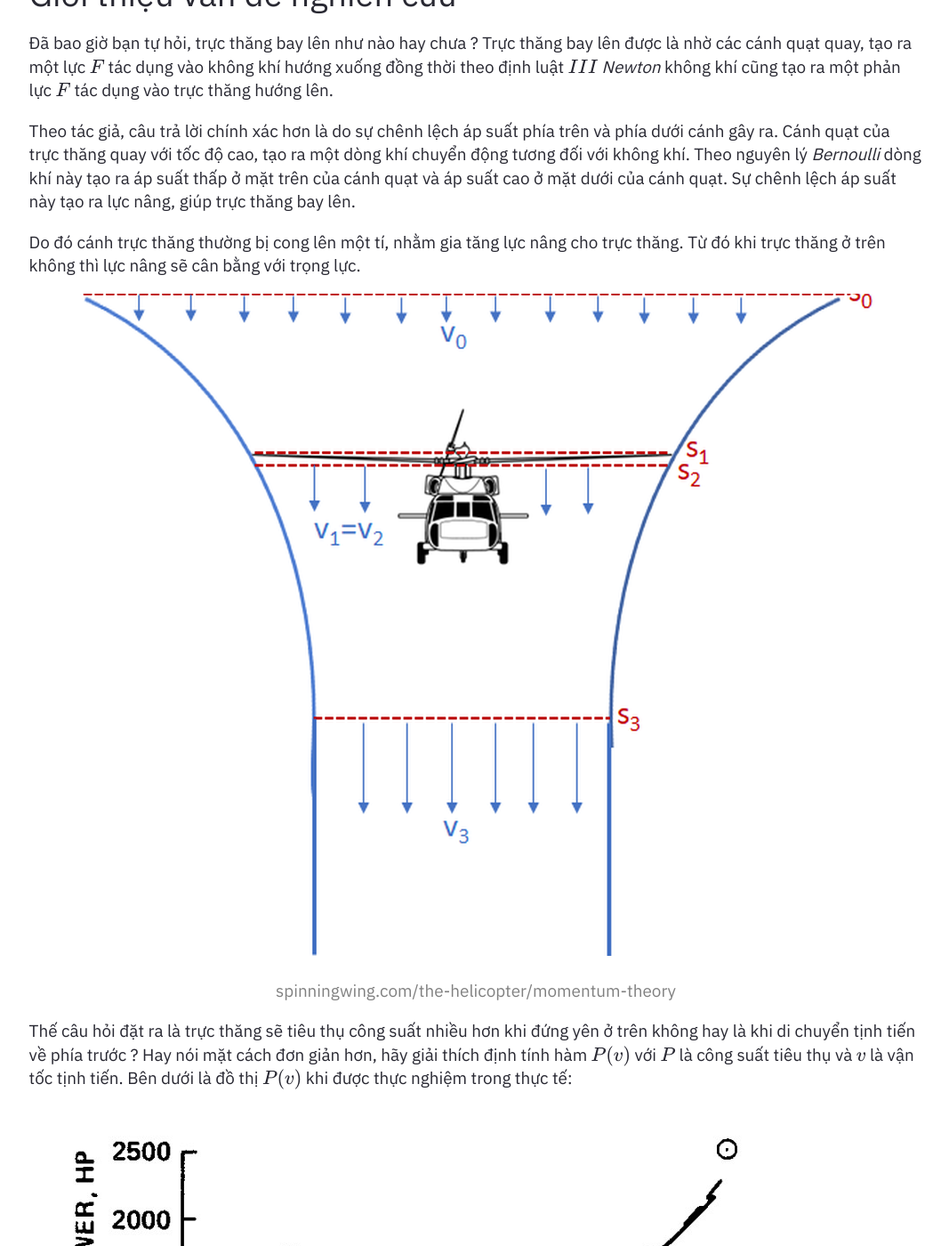
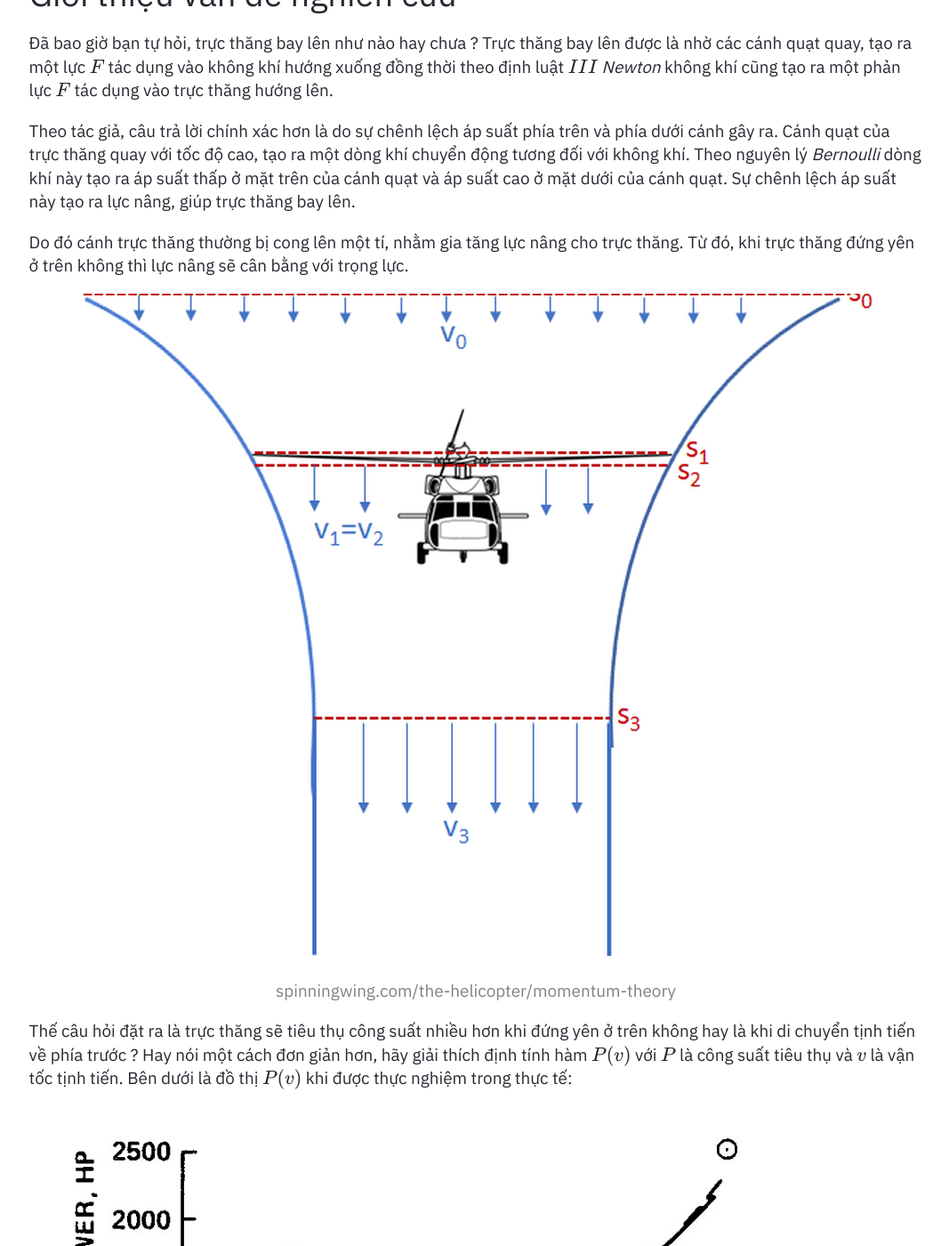
Before and after one commit to SilverTD/SilverTD.github.io, a Jekyll site: the page built from _posts/2024-1-23-Cong-Suat-Tieu-Thu-Cua-Truc-Thang.md, in a window 1280 px wide and 1400 px high, scrolled down 272 px. Shown: the whole window at 89% size, without its empty margins (105-1172 px from the left). Built offline with Jekyll 4.4.1, drawn with Linux system fonts in a browser that asks for light colours; formulas are drawn with MathJax 3.

Commit message:
Update 2024-1-23-Cong-Suat-Tieu-Thu-Cua-Truc-Thang.md

```diff
--- a/_posts/2024-1-23-Cong-Suat-Tieu-Thu-Cua-Truc-Thang.md
+++ b/_posts/2024-1-23-Cong-Suat-Tieu-Thu-Cua-Truc-Thang.md
@@ -12,14 +12,14 @@ description: Ở bài viết này, ta sẽ nghiên cứu các tính chất vật
 
 Theo tác giả, câu trả lời chính xác hơn là do sự chênh lệch áp suất phía trên và phía dưới cánh gây ra. Cánh quạt của trực thăng quay với tốc độ cao, tạo ra một dòng khí chuyển động tương đối với không khí. Theo nguyên lý <i>Bernoulli</i> dòng khí này tạo ra áp suất thấp ở mặt trên của cánh quạt và áp suất cao ở mặt dưới của cánh quạt. Sự chênh lệch áp suất này tạo ra lực nâng, giúp trực thăng bay lên.
 
-Do đó cánh trực thăng thường bị cong lên một tí, nhằm gia tăng lực nâng cho trực thăng. Từ đó khi trực thăng ở trên không thì lực nâng sẽ cân bằng với trọng lực.
+Do đó cánh trực thăng thường bị cong lên một tí, nhằm gia tăng lực nâng cho trực thăng. Từ đó, khi trực thăng đứng yên ở trên không thì lực nâng sẽ cân bằng với trọng lực.
 
 <p align="center" width="100%">
     <img height="350" src="https://silvertd.github.io/assets/img/Helicopter-0.png">
     <p style="text-align: center; color: gray">spinningwing.com/the-helicopter/momentum-theory</p>
 </p>
 
-Thế câu hỏi đặt ra là trực thăng sẽ tiêu thụ công suất nhiều hơn khi đứng yên ở trên không hay là khi di chuyển tịnh tiến về phía trước ? Hay nói mặt cách đơn giản hơn, hãy giải thích định tính hàm $P(v)$ với $P$ là công suất tiêu thụ và $v$ là vận tốc tịnh tiến. Bên dưới là đồ thị $P(v)$ khi được thực nghiệm trong thực tế:
+Thế câu hỏi đặt ra là trực thăng sẽ tiêu thụ công suất nhiều hơn khi đứng yên ở trên không hay là khi di chuyển tịnh tiến về phía trước ? Hay nói một cách đơn giản hơn, hãy giải thích định tính hàm $P(v)$ với $P$ là công suất tiêu thụ và $v$ là vận tốc tịnh tiến. Bên dưới là đồ thị $P(v)$ khi được thực nghiệm trong thực tế:
 
 <p align="center" width="100%">
     <img height="350" src="https://silvertd.github.io/assets/img/Helicopter-1.png">
```
